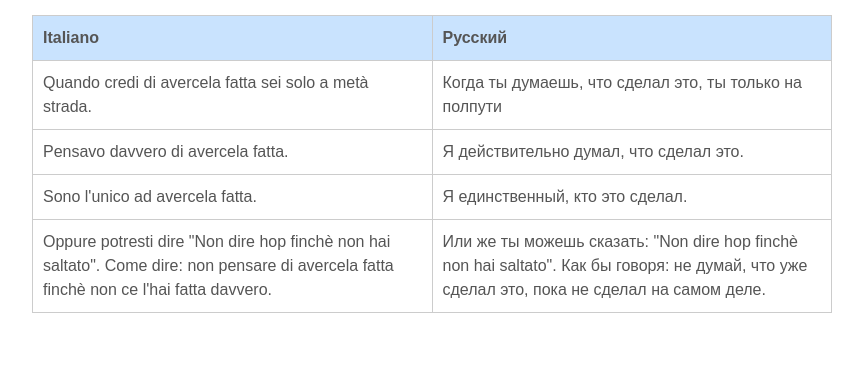
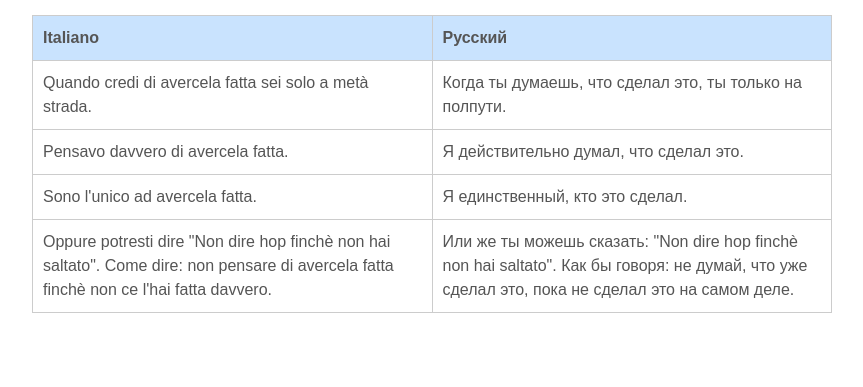
Before and after one commit to postolny/postolny.github.io, a Jekyll site: the page built from _posts/2021-03-14-avercela.md, in a window 1280 px wide. Shown: the part 1549-1936 px from the top of the page, without its empty margins (208-1071 px from the left). Built offline with Jekyll 4.4.1, drawn with Linux system fonts in a browser that asks for light colours; nearby versions of some CDN libraries.

Commit message:
Update 2021-03-14-avercela.md

```diff
--- a/_posts/2021-03-14-avercela.md
+++ b/_posts/2021-03-14-avercela.md
@@ -36,7 +36,7 @@ v.procompl. CO essere offeso, arrabbiato: avercela con qcn., ce l'hai con me? (
 
 | Italiano | Русский |
 |----------|---------|
-|Quando credi di avercela fatta sei solo a metà strada.|Когда ты думаешь, что сделал это, ты только на полпути|
+|Quando credi di avercela fatta sei solo a metà strada.|Когда ты думаешь, что сделал это, ты только на полпути.|
 |Pensavo davvero di avercela fatta.|Я действительно думал, что сделал это.|
 |Sono l'unico ad avercela fatta.|Я единственный, кто это сделал.|
-|Oppure potresti dire "Non dire hop finchè non hai saltato". Come dire: non pensare di avercela fatta finchè non ce l'hai fatta davvero.|Или же ты можешь сказать: "Non dire hop finchè non hai saltato". Как бы говоря: не думай, что уже сделал это, пока не сделал на самом деле.|
+|Oppure potresti dire "Non dire hop finchè non hai saltato". Come dire: non pensare di avercela fatta finchè non ce l'hai fatta davvero.|Или же ты можешь сказать: "Non dire hop finchè non hai saltato". Как бы говоря: не думай, что уже сделал это, пока не сделал это на самом деле.|
```
